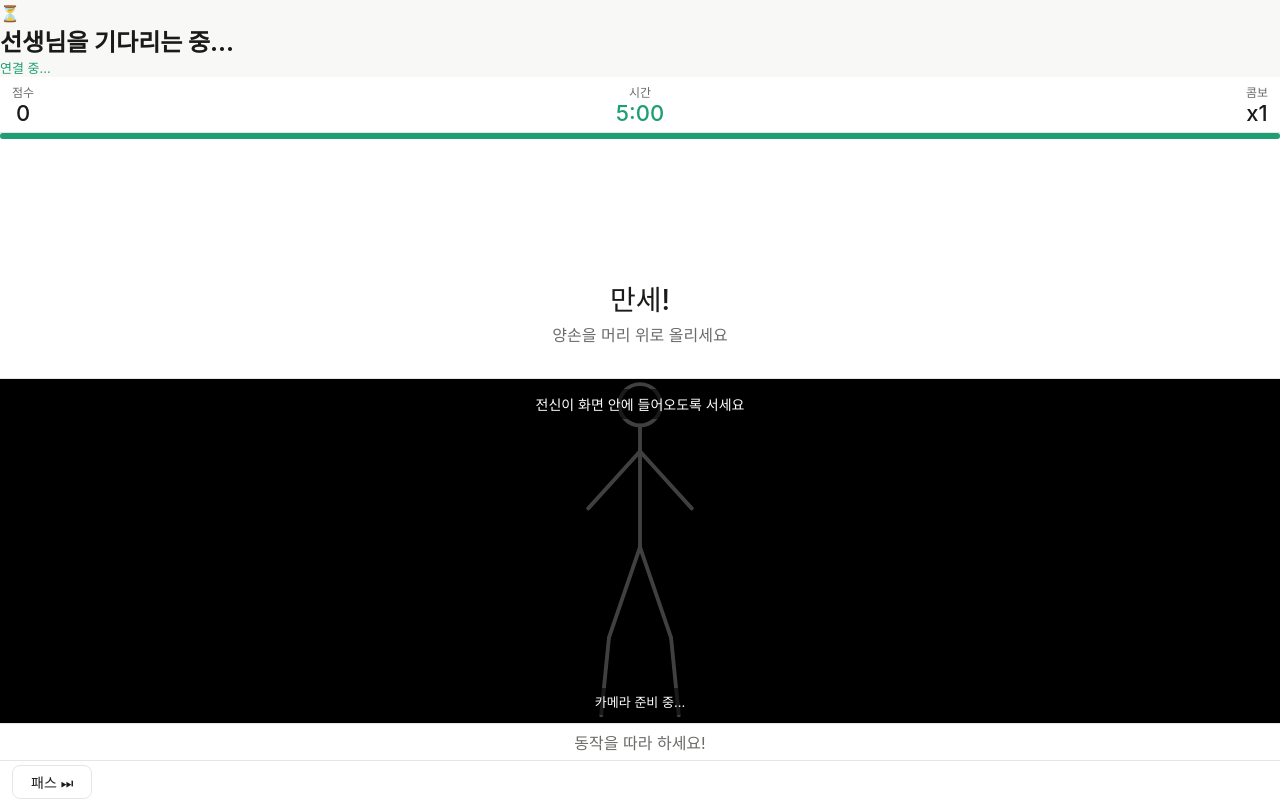
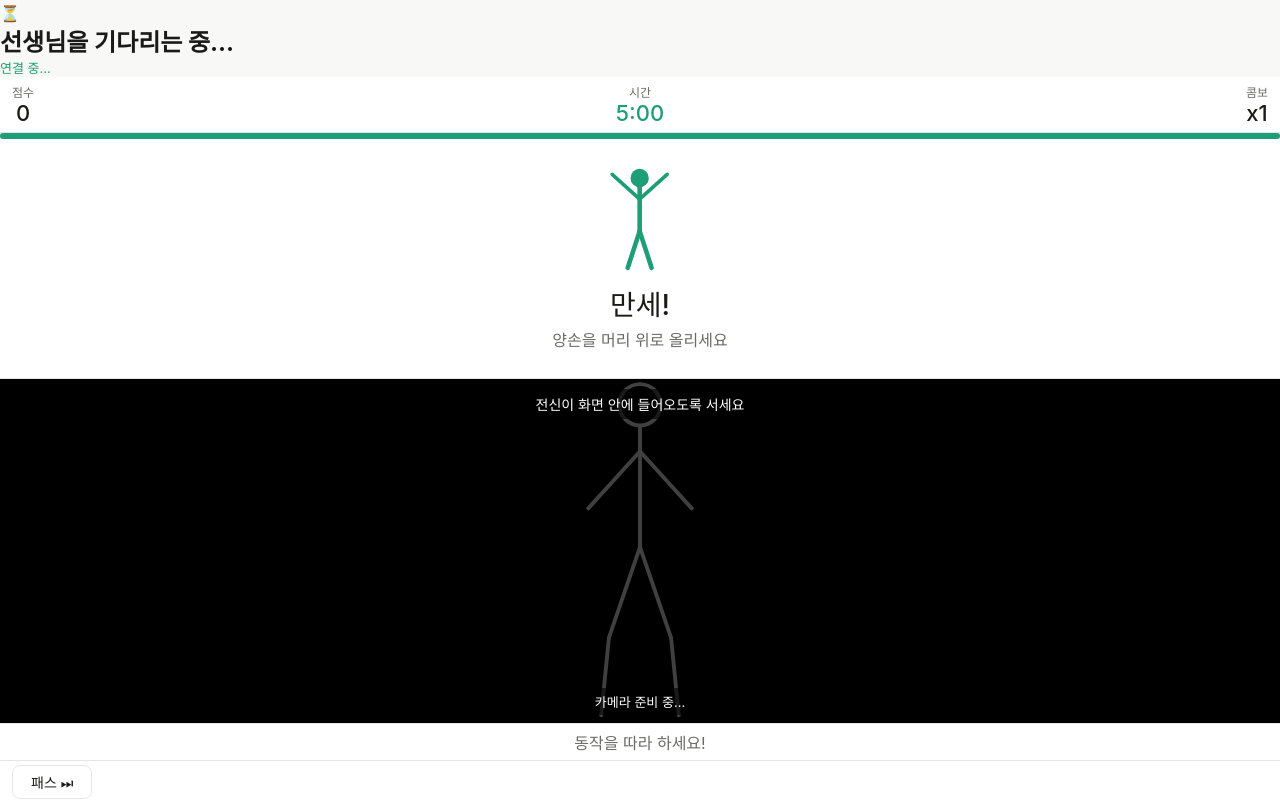
Before and after one commit to ekdma064-netizen/modu2, a website: page index.html in a window 1280 px wide. Shown: the part 797-1600 px from the top of the page. Drawn offline with Linux system fonts and the light colour scheme; a script that the page names is missing.

Commit message:
Update index.html

```diff
--- a/index.html
+++ b/index.html
@@ -47,7 +47,7 @@ input:focus{border-color:var(--g);}
 .bw{height:6px;background:#eee;border-radius:0;overflow:hidden;margin-bottom:0;flex-shrink:0;}
 .mb{text-align:center;padding:0.5rem;background:var(--card);border:none;border-bottom:0.5px solid var(--bd);border-radius:0;margin-bottom:0;flex-shrink:0;height:30vh;display:flex;flex-direction:column;align-items:center;justify-content:center;}
 .mn{font-size:28px;font-weight:500;margin-bottom:4px;}.md{font-size:16px;color:var(--mu);}
-.cw{position:relative;width:100%;flex:1;border-radius:0;overflow:hidden;border:none;background:#000;aspect-ratio:unset;}
+.cw{position:relative;width:100%;flex:1;border-radius:0;overflow:hidden;border:none;background:#000;aspect-ratio:3/4;max-height:70vh;}
 .cw video{width:100%;height:100%;object-fit:cover;transform:scaleX(-1);}
 .cw canvas{position:absolute;top:0;left:0;width:100%;height:100%;transform:scaleX(-1);}
 .cs{position:absolute;bottom:8px;left:50%;transform:translateX(-50%);background:rgba(0,0,0,.6);color:#fff;font-size:13px;padding:4px 12px;border-radius:99px;white-space:nowrap;}
@@ -127,7 +127,16 @@ input:focus{border-color:var(--g);}
 
     <!-- 동작 가이드 30% -->
     <div class="mb">
-      <div id="ssvg" style="height:100px;display:flex;align-items:center;justify-content:center;margin-bottom:6px;"></div>
+      <div id="ssvg" style="height:110px;display:flex;align-items:center;justify-content:center;margin-bottom:6px;">
+        <svg viewBox="0 0 80 120" fill="none" xmlns="http://www.w3.org/2000/svg" style="height:110px">
+          <circle cx="40" cy="12" r="10" fill="#1D9E75"/>
+          <line x1="40" y1="22" x2="40" y2="70" stroke="#1D9E75" stroke-width="5" stroke-linecap="round"/>
+          <line x1="40" y1="35" x2="10" y2="8" stroke="#1D9E75" stroke-width="4" stroke-linecap="round"/>
+          <line x1="40" y1="35" x2="70" y2="8" stroke="#1D9E75" stroke-width="4" stroke-linecap="round"/>
+          <line x1="40" y1="70" x2="27" y2="110" stroke="#1D9E75" stroke-width="5" stroke-linecap="round"/>
+          <line x1="40" y1="70" x2="53" y2="110" stroke="#1D9E75" stroke-width="5" stroke-linecap="round"/>
+        </svg>
+      </div>
       <div class="mn" id="smn">만세!</div>
       <div class="md" id="smd">양손을 머리 위로 올리세요</div>
     </div>
@@ -418,7 +427,8 @@ function pickM(){
   let m;
   do{m=MISS[Math.floor(Math.random()*MISS.length)];}while(m===cur&&MISS.length>1);
   cur=m;
-  $('ssvg').innerHTML=POSES[m.k]||'';
+  const svg = POSES[m.k] || POSES['raise_both'];
+  $('ssvg').innerHTML = '<svg viewBox="' + svg.match(/viewBox="([^"]+)"/)[1] + '" fill="none" xmlns="http://www.w3.org/2000/svg" style="height:110px">' + svg.replace(/<svg[^>]*>/,'').replace('</svg>','') + '</svg>';
   $('smn').textContent=m.n;
   $('smd').textContent=m.d;
   holdStart=null;
```
